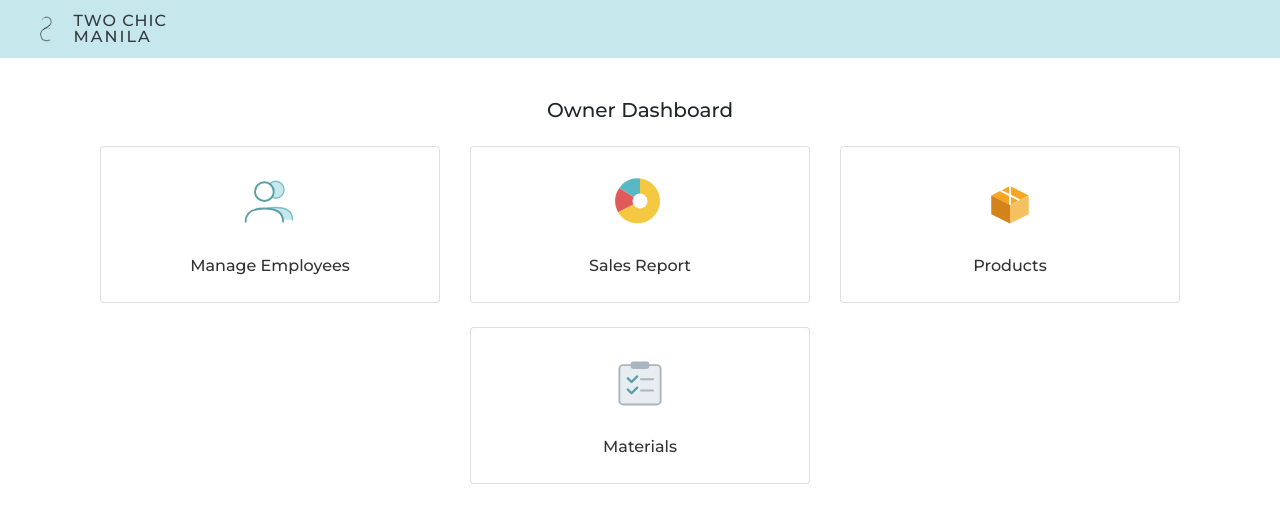
After one commit to ndrch18/Rajac-Solutions, a Django app: template TwoChic/system_app/templates/system_app/owner_home.html in a window 1280 px wide. The commit adds this page. Shown: the top 523 px of the page. Run offline with Django 5.2, Linux system fonts and the light colour scheme; the template is opened without the code that fills it, so the values that code supplies are empty; some libraries are stand-ins or nearby versions.

Commit message:
Input validation owner prodman

```diff
--- a/TwoChic/system_app/templates/system_app/base.html
+++ b/TwoChic/system_app/templates/system_app/base.html
@@ -4,78 +4,79 @@
 <head>
     <meta charset="UTF-8">
     <title>Two Chic Manila</title>
-
-    <!-- Mobile responsive -->
     <meta name="viewport" content="width=device-width, initial-scale=1.0">
-
-    <!-- Font -->
     <link rel="stylesheet" href="https://fonts.googleapis.com/css2?family=Montserrat:wght@300;400;500;600;700&display=swap">
-
-    <!-- Icons -->
     <link href="https://fonts.googleapis.com/icon?family=Material+Icons" rel="stylesheet">
-
-    <!-- Bootstrap CSS -->
     <link rel="stylesheet" href="{% static 'bootstrap/css/bootstrap.min.css' %}">
-
-    <!-- Custom CSS -->
     <link rel="stylesheet" href="{% static 'bootstrap/css/custom.css' %}">
-
-    <!-- jQuery -->
     <script src="https://code.jquery.com/jquery-3.5.1.slim.min.js"></script>
-
-    <!-- Popper -->
     <script src="https://cdn.jsdelivr.net/npm/popper.js@1.16.1/dist/umd/popper.min.js"></script>
-
-    <!-- Bootstrap 4 JS -->
     <script src="https://cdn.jsdelivr.net/npm/bootstrap@5.3.2/dist/js/bootstrap.bundle.min.js"></script>
 </head>
-
 <body>
-    <!-- Header at the top of the page -->
     <nav class="navbar navbar-expand-lg shadow-sm custom-navbar fixed-top">
         <div class="container-fluid d-flex align-items-center">
-
-        <!-- LEFT: Logo + Brand (always visible) -->
             <div class="d-flex align-items-center ms-2">
-                <a class="navbar-brand d-flex align-items-center text-dark text-decoration-none"
-                    href="{% url 'prodman_homepage' %}">
+                {% if request.session.employee_id %}
+                    {% with eid=request.session.employee_id %}
+                        {% if eid|slice:":1" == "0" %}
+                            <a class="navbar-brand d-flex align-items-center text-dark text-decoration-none" href="{% url 'owner_homepage' %}">
                                 <img src="{% static 'images/logo.png' %}" alt="Logo" width="20" class="me-2">
                             </a>
-
-                <a class="d-flex flex-column lh-1 text-dark text-decoration-none"
-                    href="{% url 'prodman_homepage' %}">
+                            <a class="d-flex flex-column lh-1 text-dark text-decoration-none" href="{% url 'owner_homepage' %}">
                                 <span class="brand-top">TWO CHIC</span>
                                 <span class="brand-bottom">MANILA</span>
                             </a>
+                        {% else %}
+                            <a class="navbar-brand d-flex align-items-center text-dark text-decoration-none" href="{% url 'prodman_homepage' %}">
+                                <img src="{% static 'images/logo.png' %}" alt="Logo" width="20" class="me-2">
+                            </a>
+                            <a class="d-flex flex-column lh-1 text-dark text-decoration-none" href="{% url 'prodman_homepage' %}">
+                                <span class="brand-top">TWO CHIC</span>
+                                <span class="brand-bottom">MANILA</span>
+                            </a>
+                        {% endif %}
+                    {% endwith %}
+                {% else %}
+                    <a class="navbar-brand d-flex align-items-center text-dark text-decoration-none" href="{% url 'login' %}">
+                        <img src="{% static 'images/logo.png' %}" alt="Logo" width="20" class="me-2">
+                    </a>
+                    <a class="d-flex flex-column lh-1 text-dark text-decoration-none" href="{% url 'login' %}">
+                        <span class="brand-top">TWO CHIC</span>
+                        <span class="brand-bottom">MANILA</span>
+                    </a>
+                {% endif %}
             </div>
 
-        <!-- RIGHT: Account dropdown (only when logged in) -->
             {% if request.session.account_id %}
-            <div class="ms-auto mr-3 dropdown">
-                <button class="btn p-0 border-0 bg-transparent text-dark dropdown-toggle"
-                    href="#"
-                    role="button"
-                    data-toggle="dropdown"
+                <div class="ms-auto d-flex align-items-center gap-2">
+                    <span class="welcome-text d-none d-sm-inline">Welcome, {{ request.session.employee_id }}!</span>
+                    <div class="dropdown">
+                        <button class="btn p-0 border-0 bg-transparent text-dark"
+                            type="button"
+                            id="accountDropdown"
+                            data-bs-toggle="dropdown"
                             aria-expanded="false">
                             <span class="material-icons account-icon">account_circle</span>
                         </button>
-
-            <div class="dropdown-menu dropdown-menu-left shadow account-card">
+                        <ul class="dropdown-menu dropdown-menu-end shadow account-card" aria-labelledby="accountDropdown">
+                            <li>
                                 <a class="dropdown-item" href="{% url 'change_password' %}">
-                    <span class="material-icons mr-2">lock</span>
+                                    <span class="material-icons me-2">lock</span>
                                     Change password
                                 </a>
-
-            <div class="dropdown-divider"></div>
-
+                            </li>
+                            <li><hr class="dropdown-divider"></li>
+                            <li>
                                 <a class="dropdown-item text-danger" href="{% url 'logout' %}">
-                    <span class="material-icons mr-2">logout</span>
+                                    <span class="material-icons me-2">logout</span>
                                     Logout
                                 </a>
+                            </li>
+                        </ul>
                     </div>
                 </div>
             {% endif %}
-
         </div>
     </nav>
 
@@ -83,8 +84,6 @@
         {% block content %}{% endblock %}
     </main>
 
-    <!-- Bootstrap JS -->
     <script src="{% static 'bootstrap/js/bootstrap.bundle.min.js' %}"></script>
-
 </body>
 </html>
--- /dev/null
+++ b/TwoChic/system_app/templates/system_app/owner_home.html
@@ -0,0 +1,103 @@
+{% extends 'system_app/base.html' %}
+{% load static %}
+
+{% block content %}
+<div class="container text-center mt-4">
+    <h5 class="mb-4">Owner Dashboard</h5>
+
+    <div class="row justify-content-center">
+
+        <!-- MANAGE EMPLOYEES -->
+        <div class="col-6 col-md-4 mb-4">
+            <a href="#" class="dashboard-card text-dark text-decoration-none">
+                <div class="card h-100 shadow-lg">
+                    <div class="card-body d-flex flex-column justify-content-center align-items-center py-4">
+                        <div class="dashboard-icon-wrap mb-3">
+                            <svg xmlns="http://www.w3.org/2000/svg" width="60" height="60" viewBox="0 0 64 64" fill="none">
+                                <!-- back person -->
+                                <circle cx="38" cy="20" r="9" fill="#C6E8ED" stroke="#7dbdc7" stroke-width="1.5"/>
+                                <path d="M20 52c0-9.941 8.059-13 18-13s18 3.059 18 13" stroke="#7dbdc7" stroke-width="1.5" stroke-linecap="round" fill="#C6E8ED"/>
+                                <!-- front person -->
+                                <circle cx="26" cy="22" r="10" fill="#fff" stroke="#5a9ea8" stroke-width="2"/>
+                                <path d="M6 54c0-10.493 8.954-14 20-14s20 3.507 20 14" stroke="#5a9ea8" stroke-width="2" stroke-linecap="round" fill="#fff"/>
+                            </svg>
+                        </div>
+                        <span class="dashboard-label">Manage Employees</span>
+                    </div>
+                </div>
+            </a>
+        </div>
+
+        <!-- SALES REPORT -->
+        <div class="col-6 col-md-4 mb-4">
+            <a href="#" class="dashboard-card text-dark text-decoration-none">
+                <div class="card h-100 shadow-lg">
+                    <div class="card-body d-flex flex-column justify-content-center align-items-center py-4">
+                        <div class="dashboard-icon-wrap mb-3">
+                            <svg xmlns="http://www.w3.org/2000/svg" width="60" height="60" viewBox="0 0 64 64" fill="none">
+                                <!-- pie chart slices -->
+                                <!-- large yellow slice ~60% -->
+                                <path d="M32 32 L32 8 A24 24 0 1 1 8.6 44 Z" fill="#F5C842"/>
+                                <!-- red slice ~20% -->
+                                <path d="M32 32 L8.6 44 A24 24 0 0 1 10 18 Z" fill="#E05A5A"/>
+                                <!-- teal slice ~20% -->
+                                <path d="M32 32 L10 18 A24 24 0 0 1 32 8 Z" fill="#5AB8C5"/>
+                                <!-- center circle -->
+                                <circle cx="32" cy="32" r="8" fill="#fff"/>
+                            </svg>
+                        </div>
+                        <span class="dashboard-label">Sales Report</span>
+                    </div>
+                </div>
+            </a>
+        </div>
+
+        <!-- PRODUCTS -->
+        <div class="col-6 col-md-4 mb-4">
+            <a href="#" class="dashboard-card text-dark text-decoration-none">
+                <div class="card h-100 shadow-lg">
+                    <div class="card-body d-flex flex-column justify-content-center align-items-center py-4">
+                        <div class="dashboard-icon-wrap mb-3">
+                            <svg xmlns="http://www.w3.org/2000/svg" width="60" height="60" viewBox="0 0 64 64" fill="none">
+                                <!-- box body -->
+                                <path d="M12 26 L32 36 L52 26 L32 16 Z" fill="#F5A623"/>
+                                <path d="M12 26 L12 46 L32 56 L32 36 Z" fill="#D4831A"/>
+                                <path d="M52 26 L52 46 L32 56 L32 36 Z" fill="#F5C060"/>
+                                <!-- tape line -->
+                                <path d="M32 16 L32 36" stroke="#fff" stroke-width="2"/>
+                                <path d="M22 21 L42 31" stroke="#fff" stroke-width="2"/>
+                            </svg>
+                        </div>
+                        <span class="dashboard-label">Products</span>
+                    </div>
+                </div>
+            </a>
+        </div>
+
+        <!-- MATERIALS -->
+        <div class="col-6 col-md-4 mb-4">
+            <a href="{% url 'prodman_matinv' %}" class="dashboard-card text-dark text-decoration-none">
+                <div class="card h-100 shadow-lg">
+                    <div class="card-body d-flex flex-column justify-content-center align-items-center py-4">
+                        <div class="dashboard-icon-wrap mb-3">
+                            <svg xmlns="http://www.w3.org/2000/svg" width="60" height="60" viewBox="0 0 64 64" fill="none">
+                                <!-- clipboard board -->
+                                <rect x="10" y="14" width="44" height="42" rx="4" fill="#e8edf2" stroke="#aab5c0" stroke-width="2"/>
+                                <!-- clip top -->
+                                <rect x="22" y="10" width="20" height="8" rx="3" fill="#aab5c0"/>
+                                <!-- check lines -->
+                                <polyline points="19,28 23,32 29,26" stroke="#5a9ea8" stroke-width="2.5" stroke-linecap="round" stroke-linejoin="round" fill="none"/>
+                                <line x1="33" y1="29" x2="46" y2="29" stroke="#aab5c0" stroke-width="2" stroke-linecap="round"/>
+                                <polyline points="19,40 23,44 29,38" stroke="#5a9ea8" stroke-width="2.5" stroke-linecap="round" stroke-linejoin="round" fill="none"/>
+                                <line x1="33" y1="41" x2="46" y2="41" stroke="#aab5c0" stroke-width="2" stroke-linecap="round"/>
+                            </svg>
+                        </div>
+                        <span class="dashboard-label">Materials</span>
+                    </div>
+                </div>
+            </a>
+        </div>
+
+    </div>
+</div>
+{% endblock %}
--- a/TwoChic/system_app/urls.py
+++ b/TwoChic/system_app/urls.py
@@ -25,6 +25,7 @@ urlpatterns = [
     path('logout/', views.logout_view, name='logout'),
     path("change-password/", views.change_password_view, name="change_password"),
 
+    path('owner/', views.owner_homepage, name='owner_homepage'),
     path('prodman/', views.prodman_homepage, name='prodman_homepage'),
     path('prodman_matinv/', views.prodman_matinv, name='prodman_matinv'),
     path("prodman/matinv/<int:pk>/edit/", views.edit_raw_material, name="edit_raw_material"),
```
Also changed, not shown: TwoChic/system_app/views.py (+26 -3 lines), TwoChic/db.sqlite3, 1 other file. Lines whose indentation alone changed are shown as unchanged.
